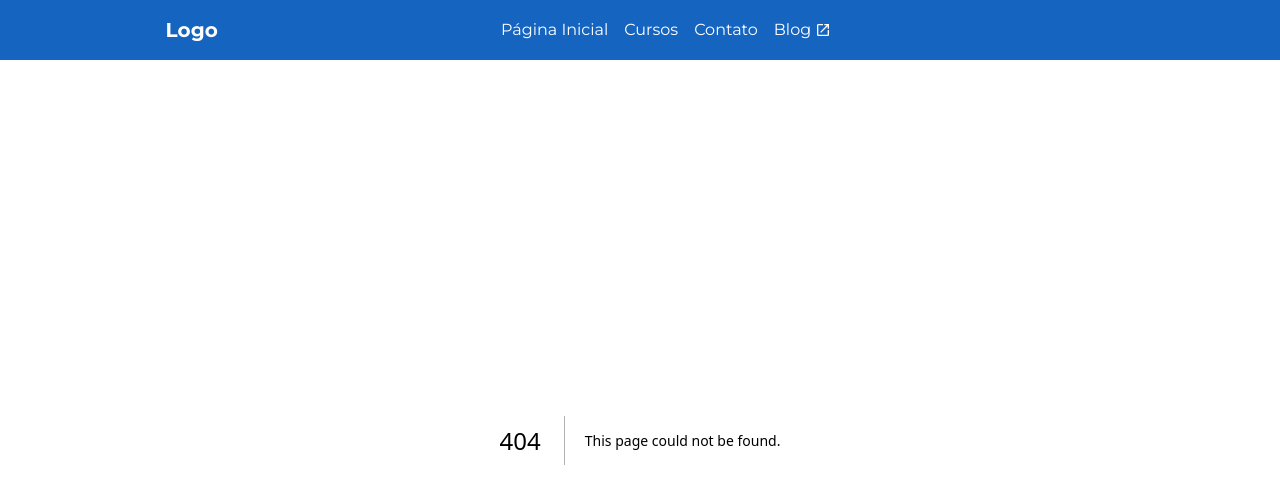
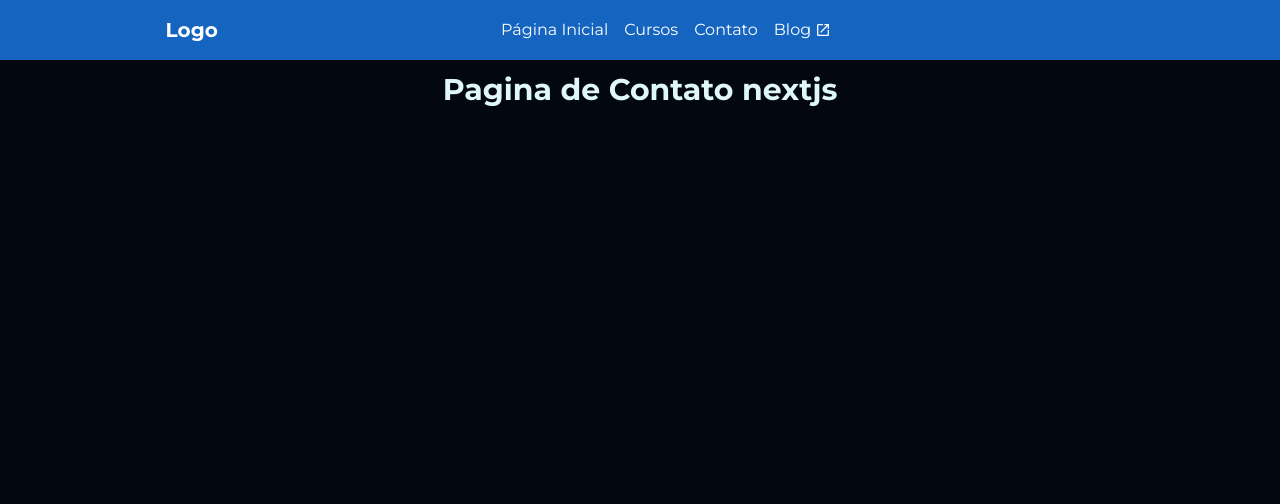
Before and after one commit to DEVLucasLopess/nextjs-course-with-ts, a Next.js app: page /cursos/nextjs in a window 1280 px wide. Before the commit this address had no page. Shown: the top 504 px of the page. Built offline with nearby package versions, Linux system fonts and the light colour scheme.

Commit message:
feat:add courses page

```diff
--- /dev/null
+++ b/src/app/cursos/[id]/page.tsx
@@ -0,0 +1,26 @@
+import { Metadata } from "next";
+
+interface Props {
+  params: {
+    id: string;
+  };
+}
+
+// essa é o Metadata que será gerada para a página de detalhes do curso
+// a função `generateMetadata` é do Next.js e é usada para gerar metadados dinâmicos
+export async function generateMetadata({ params }: Props): Promise<Metadata> {
+  return {
+    title: `Página de detalhes do curso ${params.id}`,
+    description: `Detalhes do curso com ID ${params.id}`,
+  };
+}
+
+export default function PageCourseDatails({ params }: Props) {
+  return (
+    <>
+      <div className="mt-8 flex items-center justify-center">
+        <h1 className="text-3xl font-bold">Pagina de Contato {params.id}</h1>
+      </div>
+    </>
+  );
+}
--- a/src/components/section/Section.tsx
+++ b/src/components/section/Section.tsx
@@ -50,7 +50,7 @@ export const Section = ({ title, items, variant = "grid" }: ISectionProps) => {
             <button
               disabled={scrollAt === "start"}
               onClick={() => handleSetScroll(-160)}
-              className="h-14 w-14 bg-primary rounded-full flex items-center justify-center sticky my-auto left-0 cursor-pointer -ml-14 disabled:opacity-0 transition-opacity active:opacity-80"
+              className="h-14 w-14 bg-primary rounded-full hidden sm:flex items-center justify-center sticky my-auto left-0 cursor-pointer -ml-14 disabled:opacity-0 transition-opacity active:opacity-80"
             >
               <MdKeyboardArrowLeft size={32} />
             </button>
@@ -75,7 +75,7 @@ export const Section = ({ title, items, variant = "grid" }: ISectionProps) => {
             <button
               disabled={scrollAt === "end"}
               onClick={() => handleSetScroll(160)}
-              className="h-14 w-14 bg-primary rounded-full flex items-center justify-center sticky my-auto right-0 cursor-pointer -ml-14 disabled:opacity-0 transition-opacity active:opacity-80"
+              className="h-14 w-14 bg-primary rounded-full hidden sm:flex items-center justify-center sticky my-auto right-0 cursor-pointer -ml-14 disabled:opacity-0 transition-opacity active:opacity-80"
             >
               <MdKeyboardArrowRight size={32} />
             </button>
```
